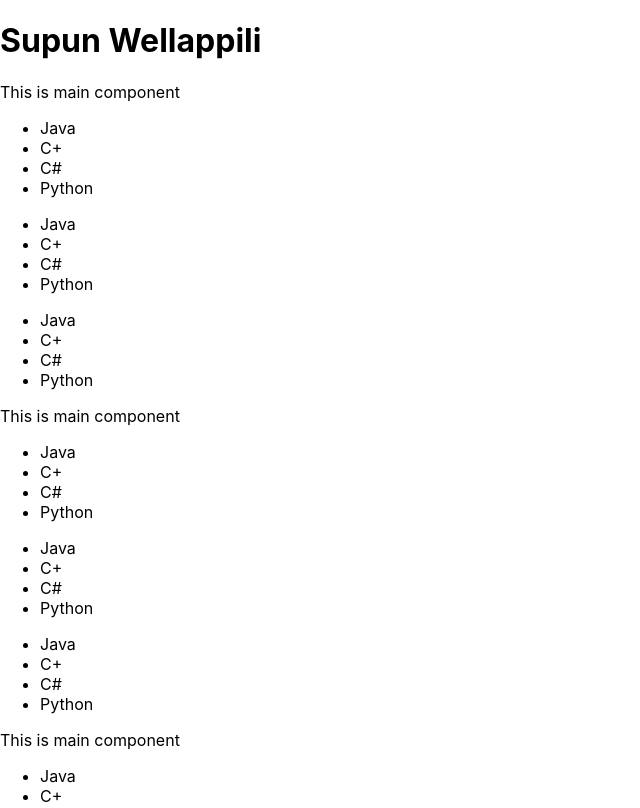
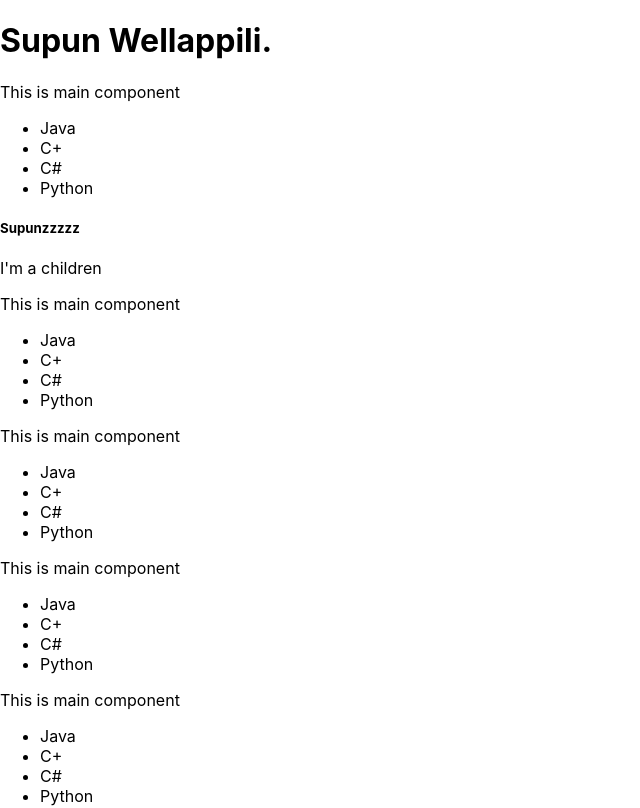
Before and after one commit to SupunWellappili/ReactJS_Learning, a React (Create React App) app in the folder yt-react-tutorial/: page / in a window 1280 px wide. Shown: the top 808 px of the page, without its empty margins (0-640 px from the left). Built offline with nearby package versions, Linux system fonts and the light colour scheme.

Commit message:
props Called

```diff
--- a/yt-react-tutorial/src/App.js
+++ b/yt-react-tutorial/src/App.js
@@ -5,8 +5,12 @@ function App() {
   return (
     <>
       <div>
-        <h1>Supun Wellappili</h1>
+        <h1>Supun Wellappili.</h1>
       </div>
+      <Main>
+        <h5>Supunzzzzz</h5>
+        <p>I'm a children</p>
+      </Main>
 
       <Main />
       <Main />
--- a/yt-react-tutorial/src/Componets/Main.js
+++ b/yt-react-tutorial/src/Componets/Main.js
@@ -1,4 +1,4 @@
-function Main() {
+function Main(props) {
   return (
     <div>
       This is main component
@@ -8,18 +8,7 @@ function Main() {
         <li>C#</li>
         <li>Python</li>
       </ul>
-      <ul>
-        <li>Java</li>
-        <li>C+</li>
-        <li>C#</li>
-        <li>Python</li>
-      </ul>
-      <ul>
-        <li>Java</li>
-        <li>C+</li>
-        <li>C#</li>
-        <li>Python</li>
-      </ul>
+      {props.children}
     </div>
   );
 }
```
